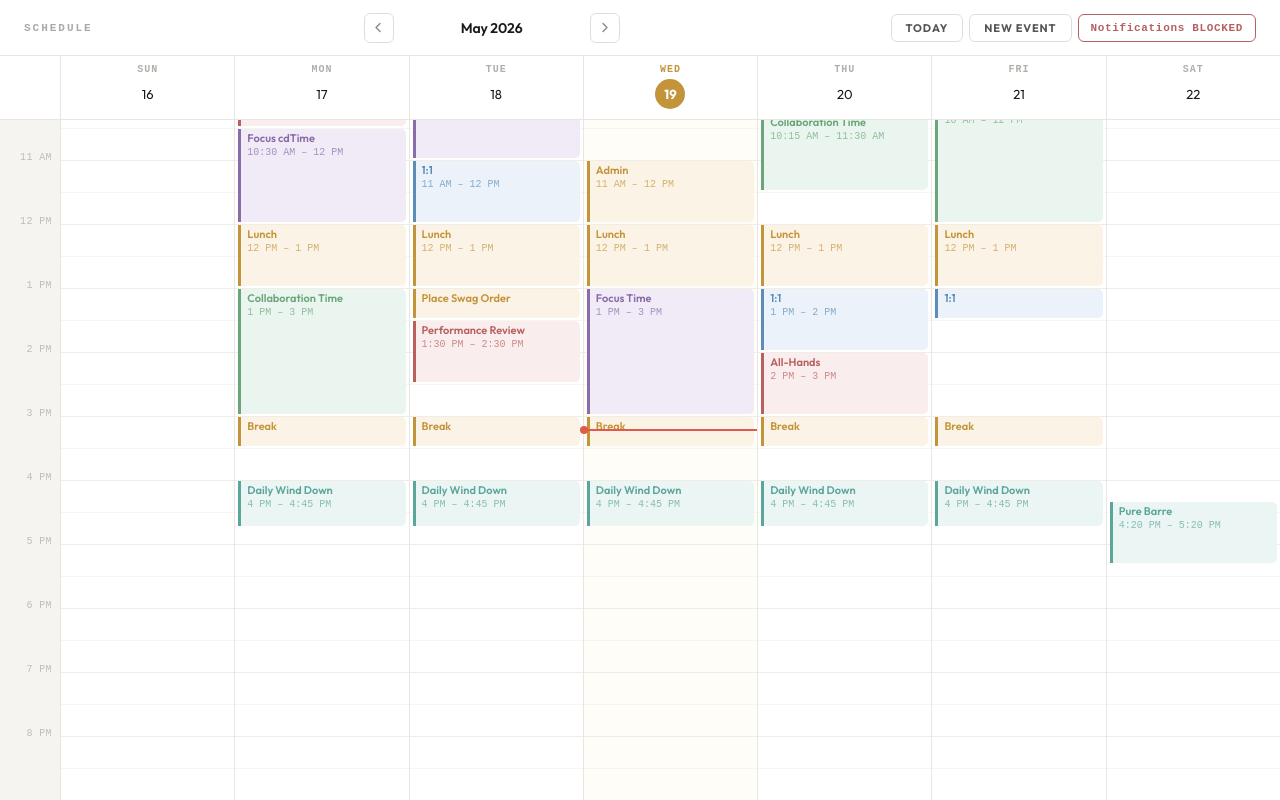
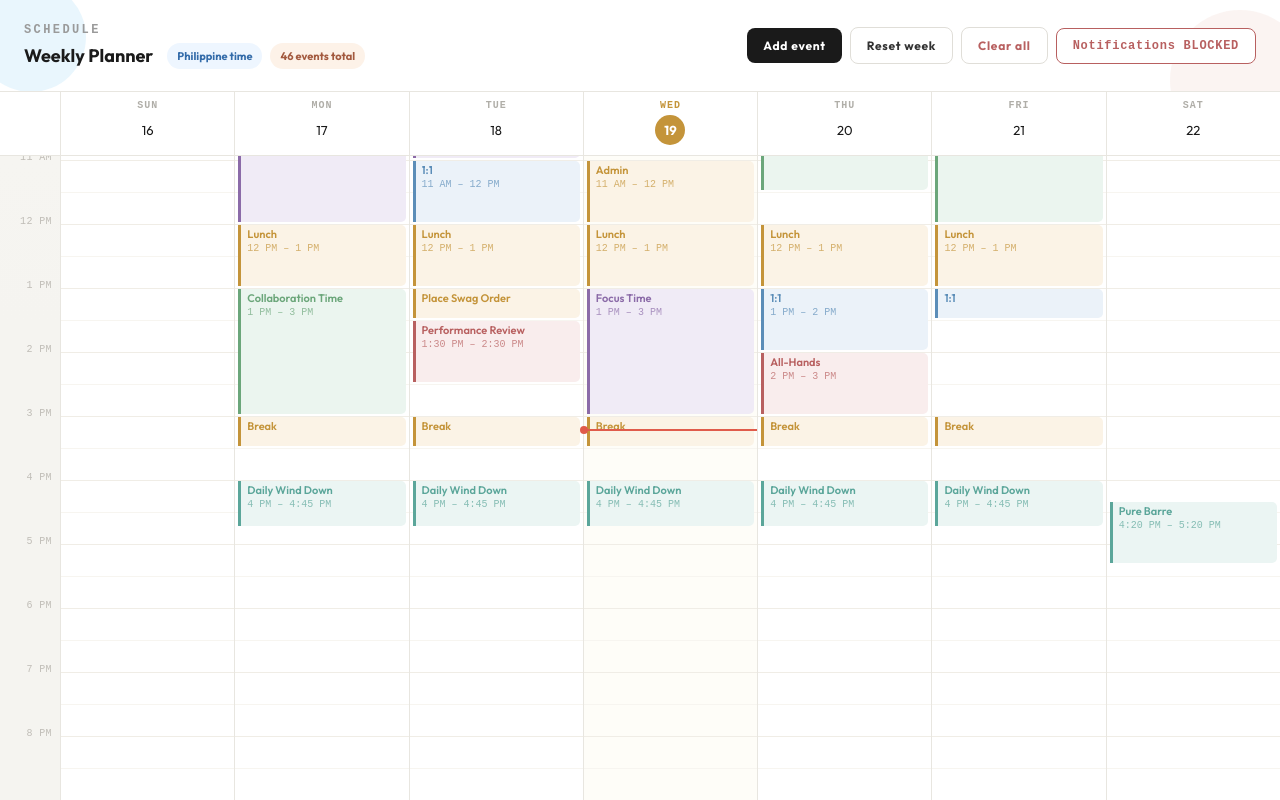
Before and after one commit to crl1005/task, a Next.js app: page / in a window 1280 px wide. Built offline with nearby package versions, Linux system fonts and the light colour scheme.

Commit message:
add decor

```diff
--- a/src/components/CalendarApp.tsx
+++ b/src/components/CalendarApp.tsx
@@ -47,6 +47,19 @@ export default function CalendarApp() {
   const weekDays = Array.from({ length: 7 }, (_, i) => addDays(weekStart, i));
   const today = new Date();
   const todayStr = toDateStr(today);
+  const resetSampleEvents = useCallback(() => {
+    persistEvents(makeSampleEvents(weekStart));
+  }, [persistEvents, weekStart]);
+  const clearAllEvents = useCallback(() => {
+    if (typeof window !== "undefined" && window.confirm("Are you sure you want to clear all events?")) {
+      persistEvents([]);
+    }
+  }, [persistEvents]);
+  const openAddEvent = useCallback(() => {
+    const now = getPHDateParts(new Date());
+    const startHour = Math.min(Math.max(Math.ceil(now.hours + now.minutes / 60), START_HOUR), END_HOUR - 1);
+    setAddForm({ date: todayStr, startHour, endHour: Math.min(startHour + 1, END_HOUR), title: "", paletteIdx: Math.floor(Math.random() * PALETTE.length) });
+  }, [todayStr]);
   const isCurrentWeek = toDateStr(getWeekStart(today)) === toDateStr(weekStart);
   const nowParts = getPHDateParts(nowTime);
   const nowTop = isCurrentWeek ? (nowParts.hours + nowParts.minutes / 60 - START_HOUR) * HOUR_HEIGHT : null;
@@ -76,30 +89,34 @@ export default function CalendarApp() {
       ? "Notifications BLOCKED"
       : "Notifications OFF";
   const notifColor = permission === "granted" ? "#6BA67A" : permission === "denied" ? "#B86060" : "#555";
+  const hasEvents = events.length > 0;
 
   if (!mounted) return null;
 
   return (
     <>
       <style>{`.nav-btn:hover{background:#f0eeea!important}.event-chip:hover{filter:brightness(0.93)}`}</style>
-      <div style={{ display:"flex",flexDirection:"column",height:"100vh",background:"#f5f4f0",overflow:"hidden" }}>
+      <div style={{ display:"flex",flexDirection:"column",height:"100vh",background:"linear-gradient(180deg, #f7f6f2 0%, #f5f4f0 40%, #f5f4f0 100%)",overflow:"hidden" }}>
 
         {/* TOPBAR */}
-        <header style={{ display:"flex",alignItems:"center",justifyContent:"space-between",padding:"0 24px",height:56,background:"#fff",borderBottom:"1px solid #e8e6e0",flexShrink:0,zIndex:20 }}>
-          <span style={{ fontFamily:"monospace",fontSize:11,fontWeight:600,letterSpacing:"0.18em",color:"#aaa9a5" }}>SCHEDULE</span>
-          <div style={{ display:"flex",alignItems:"center",gap:10 }}>
-            <button className="nav-btn" onClick={() => setRefDate((d) => addDays(d, -7))} style={{ width:30,height:30,display:"flex",alignItems:"center",justifyContent:"center",background:"#fff",border:"1px solid #e0ded8",borderRadius:6,cursor:"pointer",color:"#888" }} aria-label="Previous week">
-              <svg width="15" height="15" viewBox="0 0 15 15" fill="none"><path d="M9 11.5L5 7.5l4-4" stroke="currentColor" strokeWidth="1.4" strokeLinecap="round" strokeLinejoin="round"/></svg>
-            </button>
-            <span style={{ minWidth:176,textAlign:"center",fontSize:14,fontWeight:600,letterSpacing:"-0.01em",color:"#1a1a1a" }}>{monthLabel}</span>
-            <button className="nav-btn" onClick={() => setRefDate((d) => addDays(d, 7))} style={{ width:30,height:30,display:"flex",alignItems:"center",justifyContent:"center",background:"#fff",border:"1px solid #e0ded8",borderRadius:6,cursor:"pointer",color:"#888" }} aria-label="Next week">
-              <svg width="15" height="15" viewBox="0 0 15 15" fill="none"><path d="M6 3.5l4 4-4 4" stroke="currentColor" strokeWidth="1.4" strokeLinecap="round" strokeLinejoin="round"/></svg>
-            </button>
+        <header style={{ position:"relative",display:"flex",alignItems:"center",justifyContent:"space-between",padding:"16px 24px",minHeight:92,background:"#fff",borderBottom:"1px solid #e8e6e0",flexShrink:0,zIndex:20,overflow:"hidden" }}>
+          <div style={{ position:"absolute",top:-18,left:-24,width:110,height:110,borderRadius:"50%",background:"#d7eefc",opacity:0.55 }} />
+          <div style={{ position:"absolute",top:10,right:-30,width:140,height:140,borderRadius:"50%",background:"#f7e6e2",opacity:0.45 }} />
+          <div style={{ position:"relative",zIndex:1,display:"flex",flexDirection:"column",gap:6 }}>
+            <span style={{ fontFamily:"monospace",fontSize:12,fontWeight:700,letterSpacing:"0.2em",color:"#9a9a9a" }}>SCHEDULE</span>
+            <div style={{ display:"flex",alignItems:"center",gap:14,flexWrap:"wrap" }}>
+              <div style={{ fontSize:18,fontWeight:700,color:"#1a1a1a" }}>Weekly Planner</div>
+              <div style={{ display:"flex",gap:8,flexWrap:"wrap" }}>
+                <span style={{ fontSize:11,fontWeight:700,padding:"6px 10px",borderRadius:999,background:"#eef6ff",color:"#346caa" }}>Philippine time</span>
+                <span style={{ fontSize:11,fontWeight:700,padding:"6px 10px",borderRadius:999,background:"#fdf2e8",color:"#a35a3f" }}>{events.length} events total</span>
+              </div>
+            </div>
           </div>
-          <div style={{ display:"flex",gap:6 }}>
-            <button className="nav-btn" onClick={() => { setRefDate(new Date()); const now = new Date(); const phNow = getPHDateParts(now); if (scrollRef.current) { scrollRef.current.scrollTop = Math.max(0, (phNow.hours + phNow.minutes / 60 - START_HOUR - 1.5) * HOUR_HEIGHT); } }} style={{ padding:"6px 14px",width:"auto",fontSize:11,fontWeight:700,letterSpacing:"0.08em",border:"1px solid #e0ded8",background:"#fff",color:"#555",borderRadius:6,cursor:"pointer" }}>TODAY</button>
-            <button className="nav-btn" onClick={() => setAddForm({ date: todayStr, startHour: START_HOUR, endHour: START_HOUR + 1, title: "", paletteIdx: Math.floor(Math.random() * PALETTE.length) })} style={{ padding:"6px 14px",width:"auto",fontSize:11,fontWeight:700,letterSpacing:"0.08em",border:"1px solid #e0ded8",background:"#fff",color:"#555",borderRadius:6,cursor:"pointer" }}>NEW EVENT</button>
-            <button onClick={toggleEnabled} style={{ padding:"6px 12px",fontSize:11,fontWeight:700,letterSpacing:"0.06em",border:`1px solid ${notifColor}`,background:"#fff",color:notifColor,borderRadius:6,cursor:"pointer",fontFamily:"monospace" }}>{notifLabel}</button>
+          <div style={{ position:"relative",zIndex:1,display:"flex",alignItems:"center",gap:8,flexWrap:"wrap" }}>
+            <button onClick={openAddEvent} style={{ padding:"10px 16px",fontSize:12,fontWeight:700,letterSpacing:"0.06em",border:"none",background:"#1a1a1a",color:"#fff",borderRadius:8,cursor:"pointer" }}>Add event</button>
+            <button onClick={resetSampleEvents} style={{ padding:"10px 16px",fontSize:12,fontWeight:700,letterSpacing:"0.06em",border:"1px solid #e0ded8",background:"#fff",color:"#333",borderRadius:8,cursor:"pointer" }}>Reset week</button>
+            <button onClick={clearAllEvents} style={{ padding:"10px 16px",fontSize:12,fontWeight:700,letterSpacing:"0.06em",border:"1px solid #e0ded8",background:"#fff",color:"#b86060",borderRadius:8,cursor:"pointer" }} disabled={!hasEvents}>Clear all</button>
+            <button onClick={toggleEnabled} style={{ padding:"10px 16px",fontSize:12,fontWeight:700,letterSpacing:"0.06em",border:`1px solid ${notifColor}`,background:"#fff",color:notifColor,borderRadius:8,cursor:"pointer",fontFamily:"monospace" }}>{notifLabel}</button>
           </div>
         </header>
 
```
